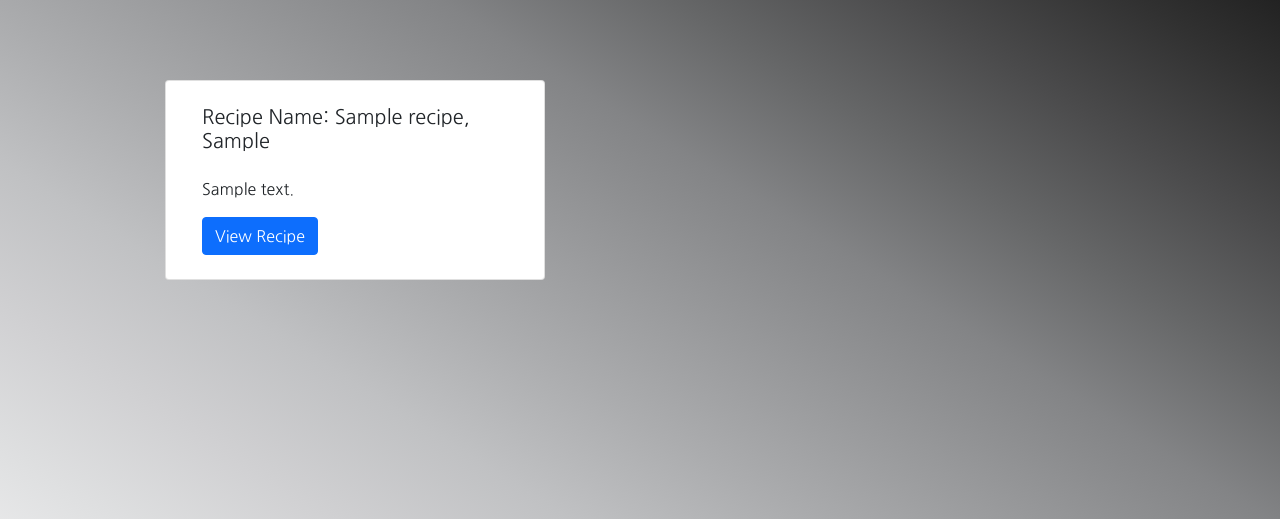
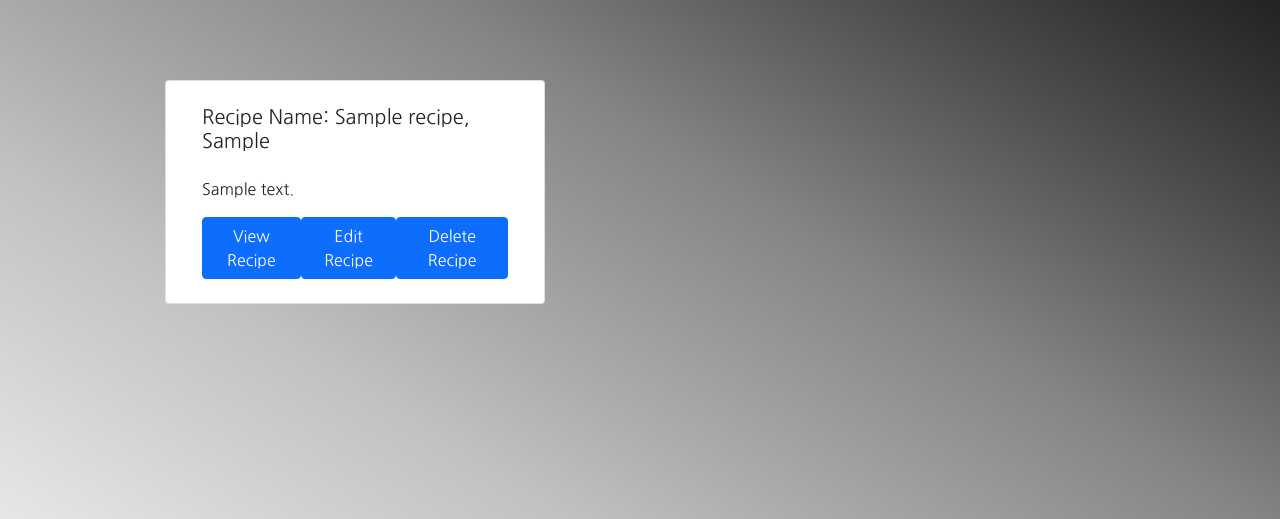
Before and after one commit to Zelhorst92/share-your-recipes, a Flask app: page /my_recipes in a window 1280 px wide. Shown: the part 56-575 px from the top of the page. Run offline with Flask 2, Linux system fonts and the light colour scheme; the visitor is signed in with stand-in values (Sample User, id 1); a database or web service that is not in the repository returns one stand-in record (values such as "Sample title"); some libraries are stand-ins or nearby versions.

Commit message:
Add edit recipe functionality

```diff
--- a/app.py
+++ b/app.py
@@ -162,6 +162,36 @@ def add_recipe():
     return render_template("add_recipe.html", categories=categories)
 
 
+@app.route("/edit_recipe/<recipe_id>", methods=["GET", "POST"])
+def edit_recipe(recipe_id):
+    if request.method == "POST":
+        is_public = True if request.form.get("is_public") else False
+        recipe_ingredients = request.form.get("recipe_ingredients").split(",")
+        updated_recipe = {
+            "recipe_name": request.form.get("recipe_name"),
+            "recipe_category": request.form.get("recipe_category"),
+            "recipe_img": request.form.get("recipe_img"),
+            "servings": request.form.get("servings"),
+            "cook_time": request.form.get("cook_time"),
+            "recipe_description": request.form.get("recipe_description"),
+            "recipe_ingredients": recipe_ingredients,
+            "recipe_method": request.form.get("recipe_method"),
+            "is_public": is_public,
+            "last_updated": date.today().strftime("%B %d, %Y"),
+            "created_by": session["user"]
+        }
+        mongo.db.recipes.update({"_id": ObjectId(recipe_id)}, updated_recipe)
+        flash("Recipe successfully Edited!")
+        # Dont forget to change url below to my recipes when ready
+
+        return redirect(url_for("my_recipes"))
+
+    recipe = mongo.db.recipes.find_one({"_id": ObjectId(recipe_id)})
+    categories = mongo.db.categories.find().sort("recipe_category", 1)
+    return render_template(
+        "edit_recipe.html", recipe=recipe, categories=categories)
+
+
 if __name__ == "__main__":
     app.run(host=os.environ.get("IP"),
             port=int(os.environ.get("PORT")),
--- a/templates/my_recipes.html
+++ b/templates/my_recipes.html
@@ -5,18 +5,18 @@
 	{% for recipe in recipes %}
 	<div class="col-4 offset-1 card">
 		<div class="card-body">
-
 			<h5 class="card-title">Recipe Name: {{ recipe.recipe_name }}, {{ recipe.recipe_category }} </h5>
 			<p>{{ recipe.recipe_description }} </p>
-
 			<div class="row">
-				<form method="POST" action="{{ url_for('view_recipe') }}">
-					<input id="full_recipe" name="full_recipe" type="hidden" value="{{ recipe._id }}">
-					<button  class="btn btn-primary" type="submit">View Recipe</button>
-				</form>
+				<div class = "d-grid d-flex justify-content-around">
+					<form method="POST" action="{{ url_for('view_recipe') }}">
+						<input id="full_recipe" name="full_recipe" type="hidden" value="{{ recipe._id }}">
+						<button class="btn btn-primary" type="submit">View Recipe</button>
+					</form>
+					<a href="{{ url_for('edit_recipe', recipe_id=recipe._id) }}" class="btn btn-primary" >Edit Recipe</a>
+					<a class="btn btn-primary">Delete Recipe</a>
+				</div>
 			</div>
-
-
 		</div>
 	</div>
 	{% endfor %}
```
Also changed, not shown: templates/edit_recipe.html (added, +73 -0 lines).
